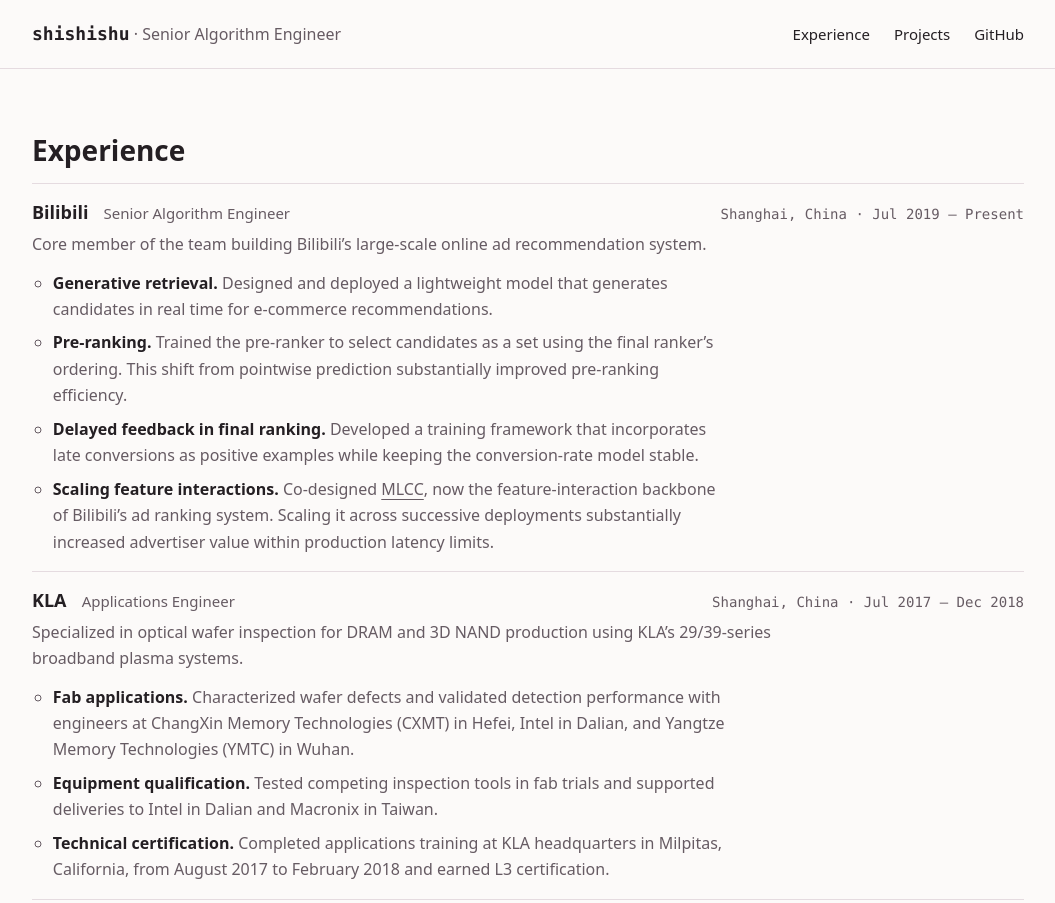
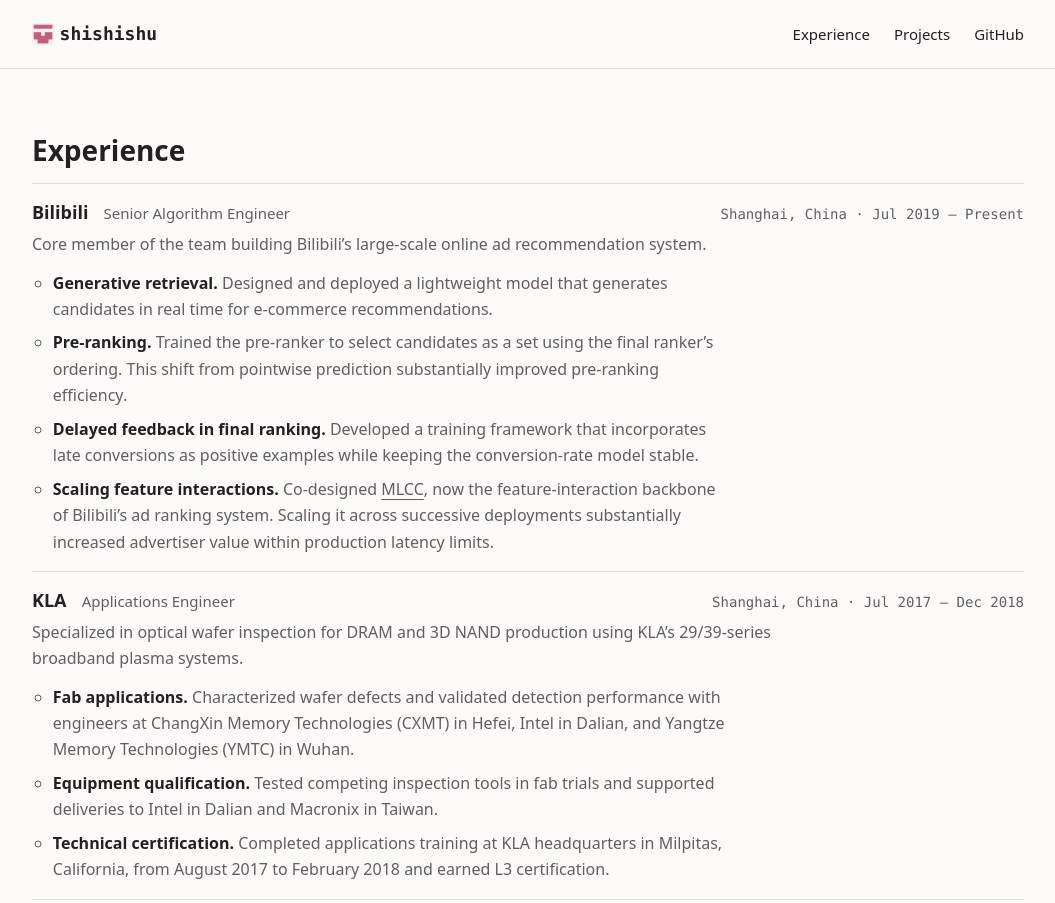
Before and after one commit to shishishu/shishishu.github.io, a plain HTML site: page index.html in a window 1280 px wide. Shown: the top 903 px of the page, without its empty margins (112-1167 px from the left). Drawn offline with Linux system fonts and the light colour scheme.

Commit message:
Simplify the header to an aligned avatar and username

```diff
--- a/index.html
+++ b/index.html
@@ -11,7 +11,9 @@
   <body id="top">
     <header class="site-header">
       <div class="container header-inner">
-        <h1 class="site-title"><a class="wordmark" href="#top">shishishu</a> <span class="role-title">· Senior Algorithm Engineer</span></h1>
+        <h1 class="site-title">
+          <a class="wordmark" href="#top"><img src="./assets/avatar.png" width="22" height="22" alt="">shishishu</a>
+        </h1>
         <nav aria-label="Main navigation">
           <a href="#experience">Experience</a>
           <a href="#projects">Projects</a>
--- a/styles.css
+++ b/styles.css
@@ -74,19 +74,22 @@ a:focus-visible {
 }
 
 .wordmark {
+  display: inline-flex;
+  align-items: center;
+  gap: 0.35rem;
   font: 700 1.125rem / 1.2 var(--mono);
   text-decoration: none;
 }
 
-.site-title {
-  font-size: 1rem;
-  line-height: 1.5;
+.wordmark img {
+  border-radius: 0.2rem;
 }
 
-.role-title {
-  color: var(--muted);
-  font-weight: 500;
+.site-title {
+  display: flex;
+  align-items: center;
 }
+
 
 nav {
   display: flex;
@@ -282,11 +285,13 @@ h3 {
 }
 
 @media (max-width: 24rem) {
-  .site-title {
-    font-size: 0.875rem;
+  .wordmark {
+    font-size: 0.9375rem;
+    gap: 0.25rem;
   }
 
-  .wordmark {
-    font-size: 1rem;
+  .wordmark img {
+    width: 1rem;
+    height: 1rem;
   }
 }
```
Also changed, not shown: assets/avatar.png (added).
